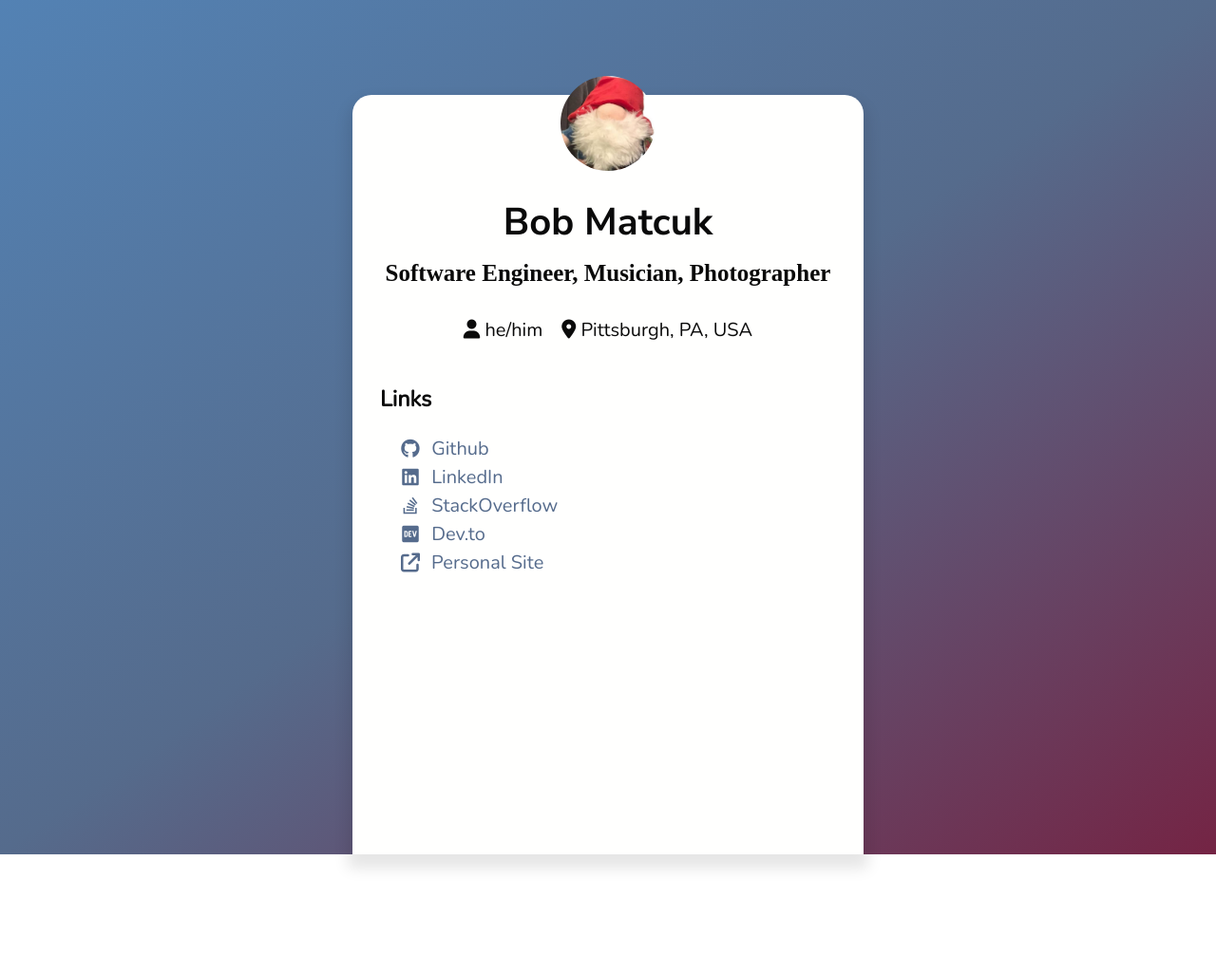
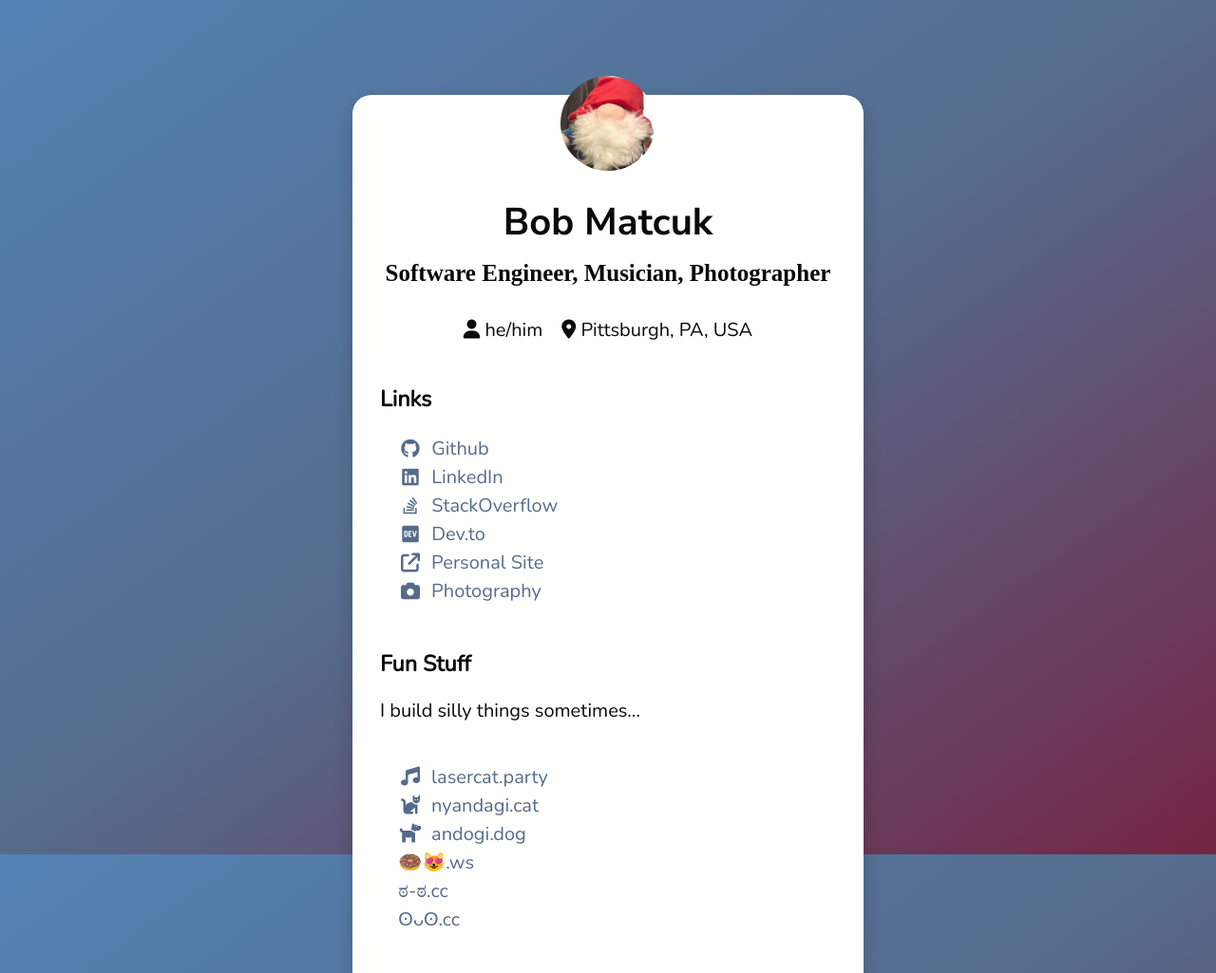
Before and after one commit to bmatcuk/bob.matcuk.me, a Jekyll site: the page built from index.md, in a window 1280 px wide. Shown: the whole page at 95% size. Built offline with Jekyll 4.4.1, drawn with Linux system fonts in a browser that asks for light colours; nearby versions of some CDN libraries; some web fonts are replaced.

Commit message:
some more links

```diff
--- a/index.md
+++ b/index.md
@@ -19,4 +19,16 @@ title: Bob Matcuk
 * [<i class="fa-brands fa-stack-overflow"/> StackOverflow](https://stackoverflow.com/users/2836512/bmatcuk)
 * [<i class="fa-brands fa-dev"/> Dev.to](https://dev.to/bmatcuk)
 * [<i class="fa-solid fa-arrow-up-right-from-square"/> Personal Site](https://squeg.net)
+* [<i class="fa-solid fa-camera"/> Photography](https://matcukphoto.com/)
 {:.links}
+
+### Fun Stuff
+I build silly things sometimes...
+
+* [<i class="fa-solid fa-music"/> lasercat.party](https://lasercat.party/)
+* [<i class="fa-solid fa-cat"/> nyandagi.cat](http://nyandagi.cat/)
+* [<i class="fa-solid fa-dog"/> andogi.dog](http://andogi.dog/)
+* [🍩😻.ws](https://🍩😻.ws)
+* [ಠ-ಠ.cc](https://ಠ-ಠ.cc)
+* [ʘᴗʘ.cc](https://ʘᴗʘ.cc)
+{:.links}
```
